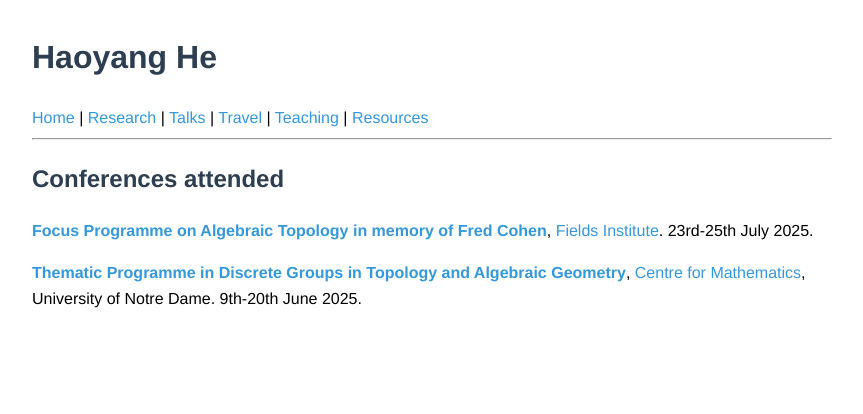
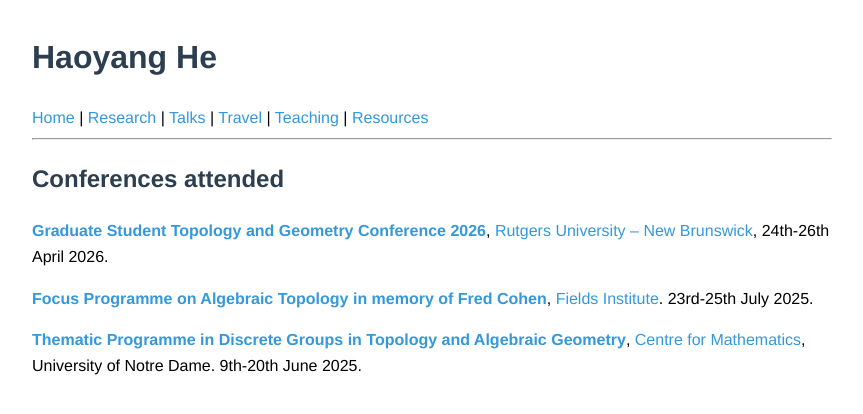
Before and after one commit to haoyang-he/haoyang-he.github.io, a Jekyll site: the page built from travel.md, in a window 1280 px wide. Shown: the top 414 px of the page, without its empty margins (208-1071 px from the left). Built offline with Jekyll 4.4.1, drawn with Linux system fonts in a browser that asks for light colours.

Commit message:
Add Graduate Student Topology and Geometry Conference 2026

```diff
--- a/travel.md
+++ b/travel.md
@@ -5,6 +5,8 @@ title: Travel
 
 ## Conferences attended
 
+[**Graduate Student Topology and Geometry Conference 2026**](https://www.gstgc2026.com/home), [Rutgers University -- New Brunswick](https://newbrunswick.rutgers.edu/), 24th-26th April 2026.
+
 [**Focus Programme on Algebraic Topology in memory of Fred Cohen**](http://www.fields.utoronto.ca/activities/25-26/algebraic-topology), [Fields Institute](http://www.fields.utoronto.ca/). 23rd-25th July 2025.
 
 [**Thematic Programme in Discrete Groups in Topology and Algebraic Geometry**](https://sites.nd.edu/cmnd2025-thematic-program/), [Centre for Mathematics](https://centerformath.nd.edu/), University of Notre Dame. 9th-20th June 2025.
```
